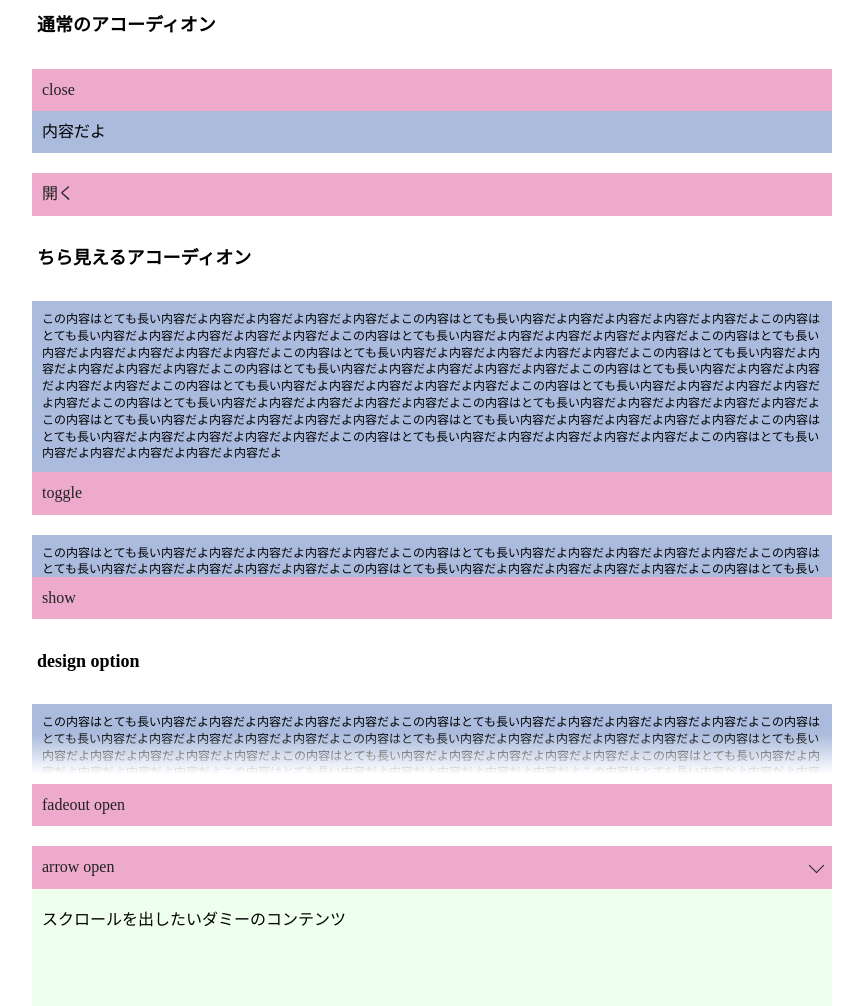
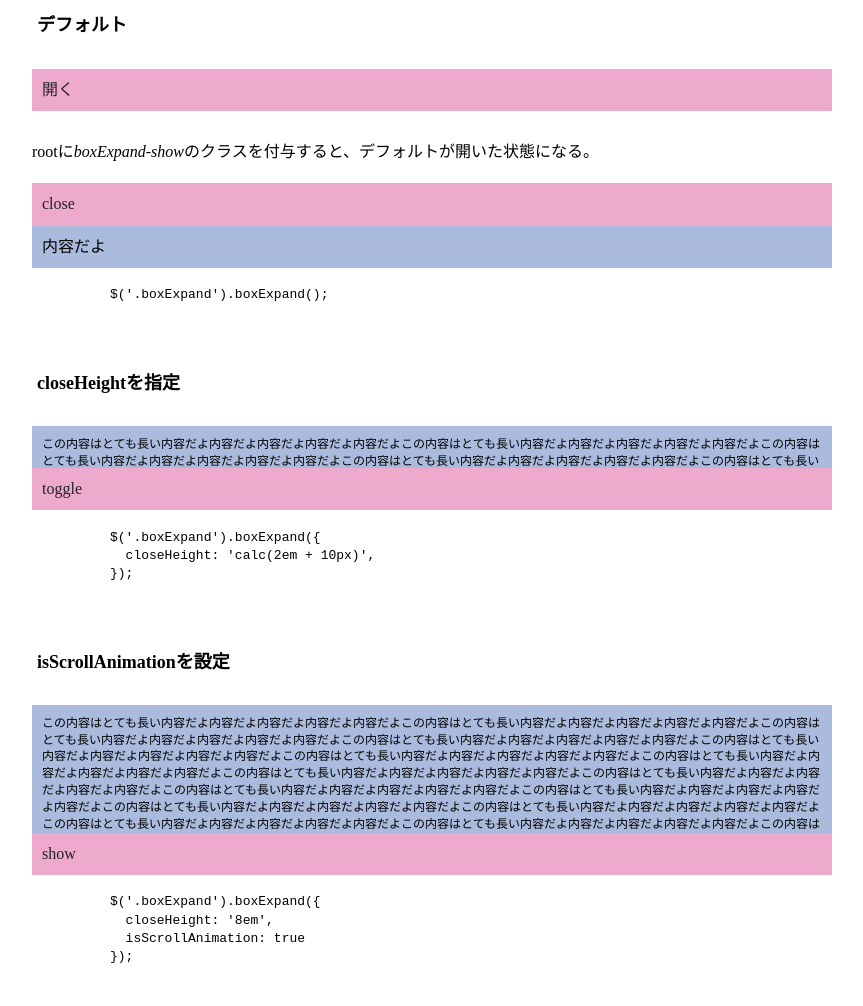
Before and after one commit to kaaaaeeee/boxExpand, a plain HTML site: page index.html in a window 1280 px wide. Shown: the part 49-1055 px from the top of the page, without its empty margins (208-1071 px from the left). Drawn offline with nearby package versions, Linux system fonts and the light colour scheme.

Commit message:
demopage update

```diff
--- a/index.html
+++ b/index.html
@@ -15,23 +15,33 @@
   <div id="wrapper">
     <h1>boxExpand</h1>
     <section>
-      <h2 class="dummy-title">通常のアコーディオン</h2>
+      <h2 class="dummy-title">デフォルト</h2>
+      <div class="boxExpand">
+        <p class="boxExpand-trigger"><a class="boxExpand-triggerBtn" href="#"><span class="boxExpand-triggerText" boxExpand-toggle-text="閉じる">開く</span></a></p>
+        <div class="boxExpand-contents">
+          <p class="dummy-text">内容だよ</p>
+        </div>
+      </div>
+
+      <div class="dummy-lead">
+        <p class="dummy-text">rootに<em>boxExpand-show</em>のクラスを付与すると、デフォルトが開いた状態になる。</p>
+      </div>
       <div class="boxExpand boxExpand-show">
         <p class="boxExpand-trigger"><a class="boxExpand-triggerBtn" href="#"><span class="boxExpand-triggerText" boxExpand-toggle-text="open">close</span></a></p>
         <div class="boxExpand-contents">
           <p class="dummy-text">内容だよ</p>
         </div>
       </div>
-      <div class="boxExpand">
-        <p class="boxExpand-trigger"><a class="boxExpand-triggerBtn" href="#"><span class="boxExpand-triggerText" boxExpand-toggle-text="閉じる">開く</span></a></p>
-        <div class="boxExpand-contents">
-          <p class="dummy-text">内容だよ</p>
-        </div>
-      </div>
+
+      <pre>
+        <code>
+          $('.boxExpand').boxExpand();
+        </code>
+      </pre>
     </section>
     <section>
-      <h2 class="dummy-title">ちら見えるアコーディオン</h2>
-      <div class="boxExpand boxExpand-show 00x-accordion-fadeout">
+      <h2 class="dummy-title">closeHeightを指定</h2>
+      <div class="boxExpand 00x-accordion-fadeout">
         <div class="boxExpand-contents">
           <p class="dummy-text-long">
             この内容はとても長い内容だよ内容だよ内容だよ内容だよ内容だよこの内容はとても長い内容だよ内容だよ内容だよ内容だよ内容だよこの内容はとても長い内容だよ内容だよ内容だよ内容だよ内容だよこの内容はとても長い内容だよ内容だよ内容だよ内容だよ内容だよこの内容はとても長い内容だよ内容だよ内容だよ内容だよ内容だよこの内容はとても長い内容だよ内容だよ内容だよ内容だよ内容だよこの内容はとても長い内容だよ内容だよ内容だよ内容だよ内容だよこの内容はとても長い内容だよ内容だよ内容だよ内容だよ内容だよこの内容はとても長い内容だよ内容だよ内容だよ内容だよ内容だよこの内容はとても長い内容だよ内容だよ内容だよ内容だよ内容だよこの内容はとても長い内容だよ内容だよ内容だよ内容だよ内容だよこの内容はとても長い内容だよ内容だよ内容だよ内容だよ内容だよこの内容はとても長い内容だよ内容だよ内容だよ内容だよ内容だよこの内容はとても長い内容だよ内容だよ内容だよ内容だよ内容だよこの内容はとても長い内容だよ内容だよ内容だよ内容だよ内容だよこの内容はとても長い内容だよ内容だよ内容だよ内容だよ内容だよこの内容はとても長い内容だよ内容だよ内容だよ内容だよ内容だよこの内容はとても長い内容だよ内容だよ内容だよ内容だよ内容だよ
@@ -39,6 +49,16 @@
         </div>
         <p class="boxExpand-trigger"><a class="boxExpand-triggerBtn" href="#"><span class="boxExpand-triggerText">toggle</span></a></p>
       </div>
+      <pre>
+        <code>
+          $('.boxExpand').boxExpand({
+            closeHeight: 'calc(2em + 10px)',
+          });
+        </code>
+      </pre>
+    </section>
+    <section>
+      <h2 class="dummy-title">isScrollAnimationを設定</h2>
       <div class="boxExpand 00x-accordion-fadeout2">
         <div class="boxExpand-contents">
           <p class="dummy-text-long">
@@ -47,6 +67,14 @@
         </div>
         <p class="boxExpand-trigger"><a class="boxExpand-triggerBtn" href="#"><span class="boxExpand-triggerText" boxExpand-toggle-text="hide">show</span></a></p>
       </div>
+      <pre>
+        <code>
+          $('.boxExpand').boxExpand({
+            closeHeight: '8em',
+            isScrollAnimation: true
+          });
+        </code>
+      </pre>
     </section>
     <section>
       <h2 class="dummy-title">design option</h2>
@@ -79,12 +107,12 @@
             console.log(boxExpand);
           });
           $(this).boxExpand({
-            closeHeight: '8em',
-            isScrollAnimation: true
+            closeHeight: 'calc(2em + 10px)',
           });
         } else if ($(this).hasClass('00x-accordion-fadeout2')) {
           $(this).boxExpand({
-            closeHeight: 'calc(2em + 10px)',
+            closeHeight: '8em',
+            isScrollAnimation: true,
             callback: {
               showAfter: function () {
                 console.log('show!!');
--- a/src/css/accordion.css
+++ b/src/css/accordion.css
@@ -11,6 +11,10 @@ body {
   margin-top: 20px;
   padding: 10px 5px;
   font-size: 18px;
+}
+
+.boxExpand + .dummy-lead {
+  margin-top: 30px;
 }
 
 .dummy-contents {
```
